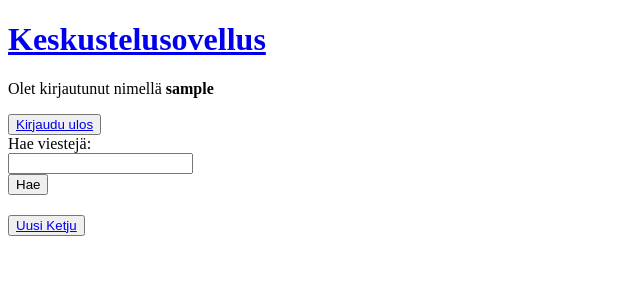
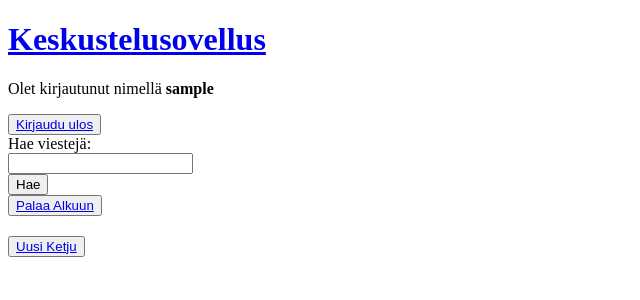
Before and after one commit to aarnif/tsoha-forum, a Flask app: template templates/subforum.html in a window 1280 px wide. Shown: the top 300 px of the page, without its empty margins (0-640 px from the left). Run offline with Flask 3, Linux system fonts and the light colour scheme; the template is opened without the code that fills it, so the values that code supplies are empty; the visitor is signed in with stand-in values (Sample User, id 1).

Commit message:
Add return to index button

```diff
--- a/templates/subforum.html
+++ b/templates/subforum.html
@@ -1,4 +1,6 @@
 {% extends "layout.html" %} {% block content %}
+
+<button><a href="/">Palaa Alkuun</a></button>
 
 <h2>{{ subforum[0].name }}</h2>
 
```
